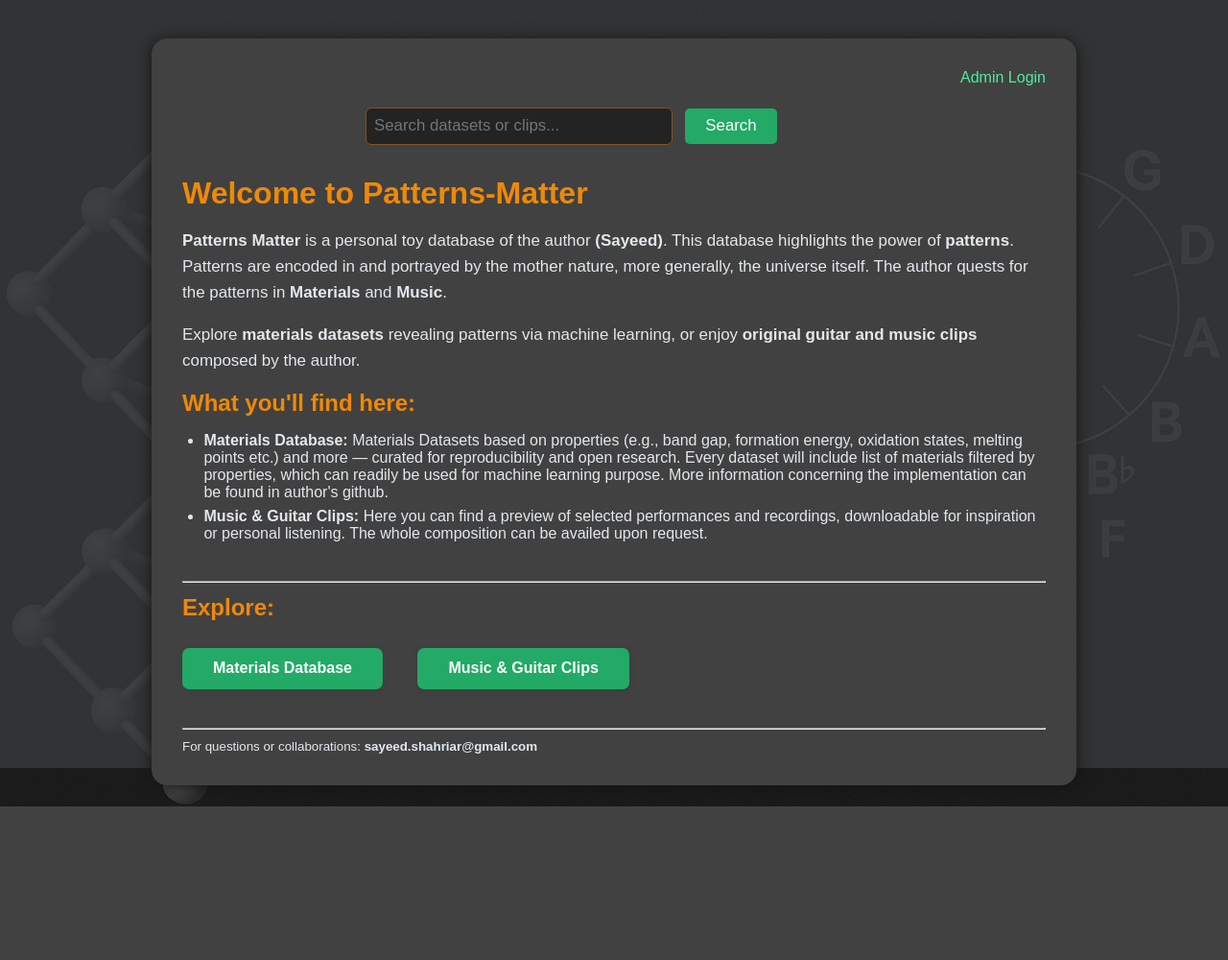
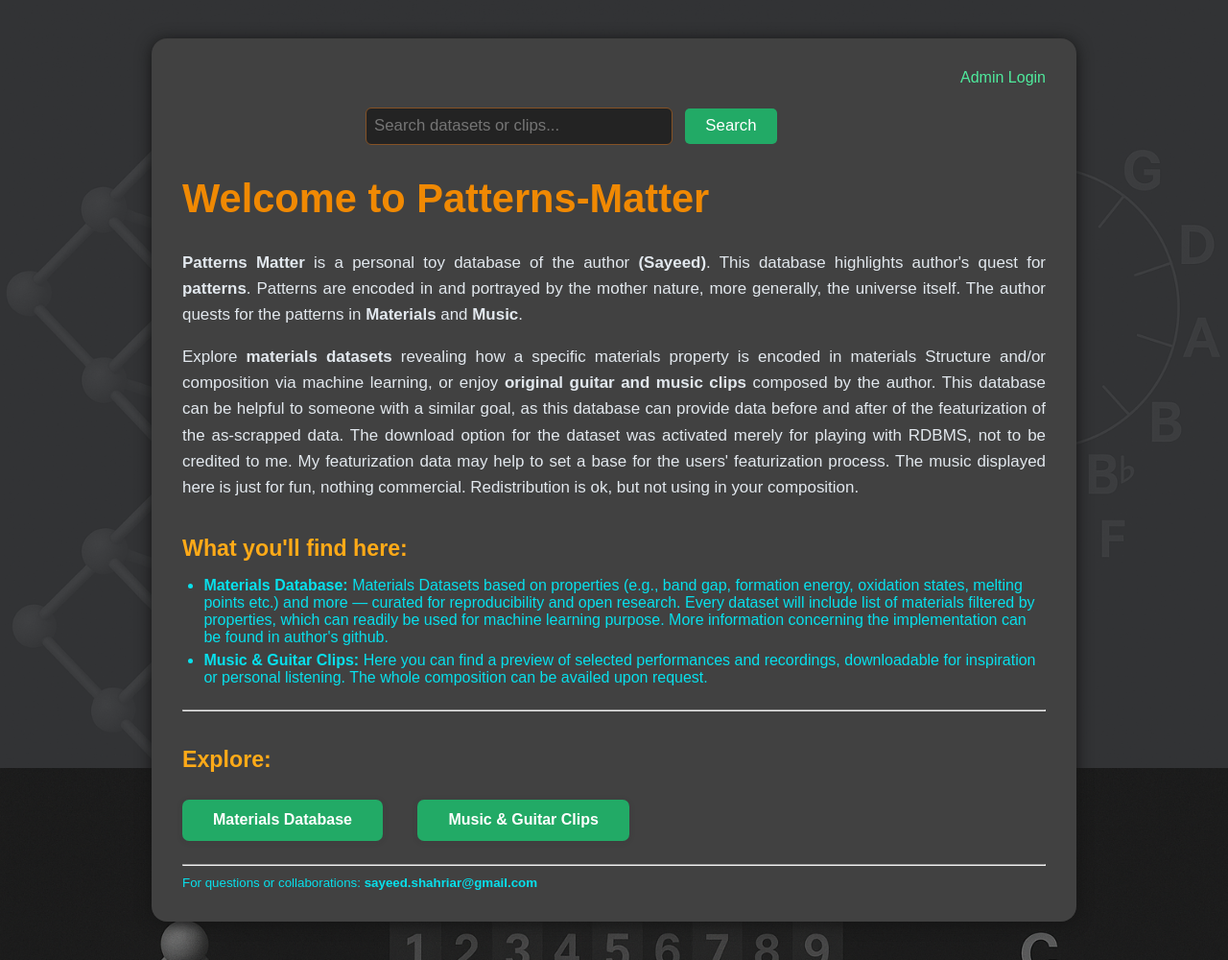
Before and after one commit to submerged-in-matrix/Patterns-Matter, a Flask app: page / in a window 1280 px wide. Shown: the whole page at 96% size. Before the commit the page ends 840 px from the top, so only its background shows below. Run offline with Flask 3, Linux system fonts and the light colour scheme.

Commit message:
Layout modified

```diff
--- a/static/style.css
+++ b/static/style.css
@@ -5,7 +5,7 @@
     background: url("/static/bg.png") no-repeat center center fixed;
     background-size: cover;
     min-height: 100vh;
-    color: #e2e8ee;   /* Improved: softer, more readable text */
+    color: #08e0ec;   /* Improved: softer, more readable text */
 }
 
 /* Overlay for readability */
--- a/templates/landing.html
+++ b/templates/landing.html
@@ -29,6 +29,26 @@
             margin-left: 0.5em;
         }
         .search-form button:hover { background: #225c44; }
+        .desc {
+            text-align: justify;
+            text-justify: inter-word;
+            font-size: 1.0em;
+            margin-bottom: 2em;
+        }
+        .section {
+            margin-top: 2.3em;
+            margin-bottom: 1.5em;
+        }
+        h1 {
+            color: #f08903;
+            font-size: 2.6em;
+            margin-bottom: 0.7em;
+        }
+        h2 {
+            color: #ffaa18;
+            font-size: 1.45em;
+            margin-bottom: 0.5em;
+        }
     </style>
 </head>
 <body>
@@ -50,10 +70,10 @@
         <h1>Welcome to Patterns-Matter</h1>
         <div class="desc">
             <p>
-                <b>Patterns Matter</b> is a personal toy database of the author <b>(Sayeed)</b>. This database highlights the power of <b>patterns</b>. Patterns are encoded in and portrayed by the mother nature, more generally, the universe itself. The author quests for the patterns in <b>Materials</b> and <b>Music</b>.
+                <b>Patterns Matter</b> is a personal toy database of the author <b>(Sayeed)</b>. This database highlights author's quest for <b>patterns</b>. Patterns are encoded in and portrayed by the mother nature, more generally, the universe itself. The author quests for the patterns in <b>Materials</b> and <b>Music</b>.
             </p>
             <p>
-                Explore <b>materials datasets</b> revealing patterns via machine learning, or enjoy <b>original guitar and music clips</b> composed by the author.
+                Explore <b>materials datasets</b> revealing how a specific materials property is encoded in materials Structure and/or composition via machine learning, or enjoy <b>original guitar and music clips</b> composed by the author. This database can be helpful to someone with a similar goal, as this database can provide data before and after of the featurization of the as-scrapped data. The download option for the dataset was activated merely for playing with RDBMS, not to be credited to me. My featurization data may help to set a base for the users' featurization process. The music displayed here is just for fun, nothing commercial. Redistribution is ok, but not using in your composition.
             </p>
         </div>
         <div class="section">
```
